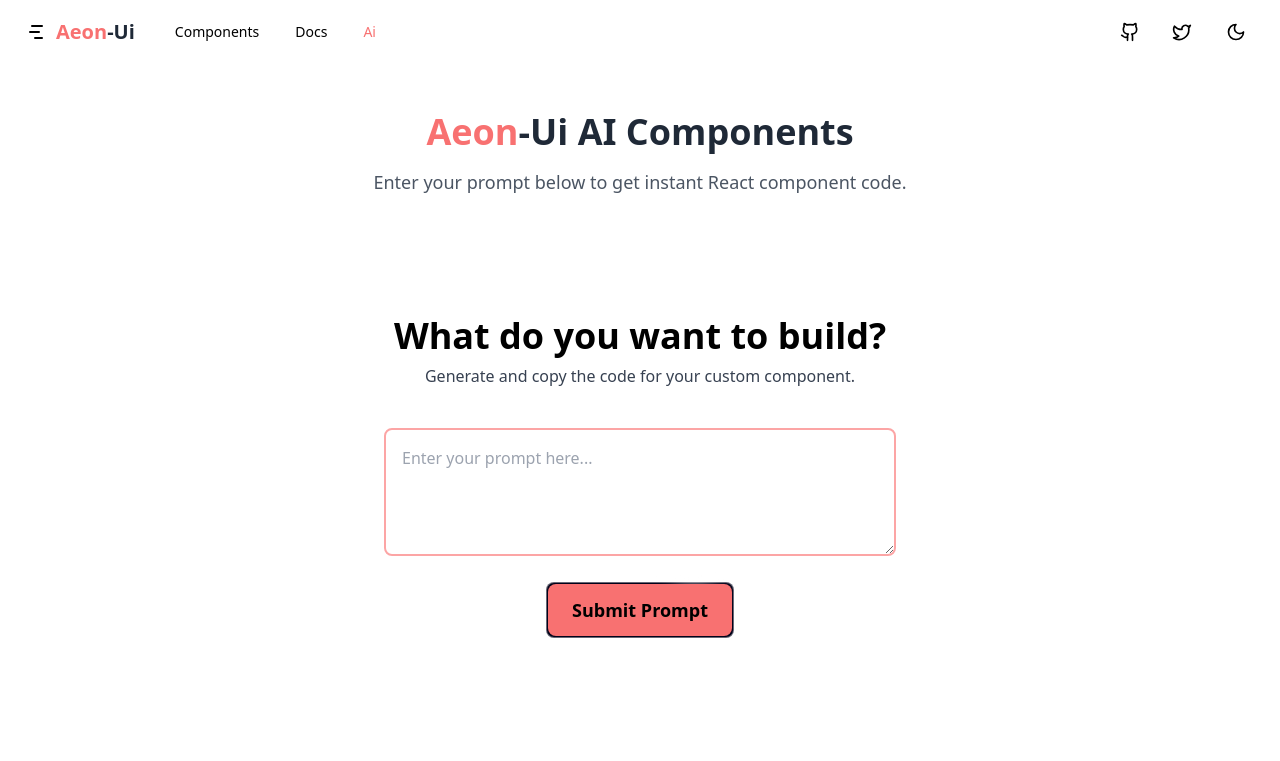
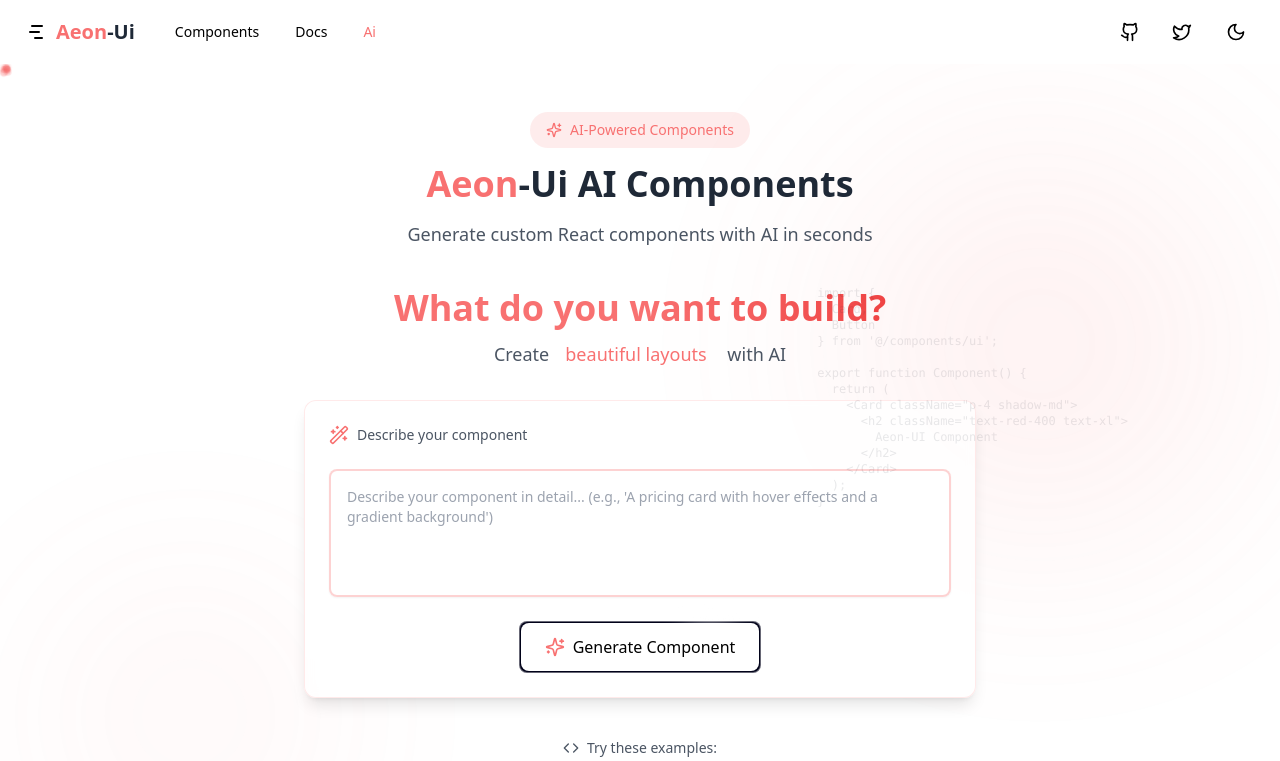
Before and after one commit to Charan1731/Aeon-UI, a Next.js app: page /Ai in a window 1280 px wide. Shown: the top 761 px of the page. Built offline with nearby package versions, Linux system fonts and the light colour scheme.

Commit message:
Changes the UI of the AI page

```diff
--- a/app/Ai/page.tsx
+++ b/app/Ai/page.tsx
@@ -1,15 +1,30 @@
 'use client';
-import { useState } from 'react';
+import { useState, useEffect, useRef } from 'react';
 import { useRouter } from 'next/navigation';
 import axios from 'axios';
 import { HoverBorderGradient } from '@/components/ui/hover-border-gradient';
-import { Wand2 } from 'lucide-react';
+import { Sparkles, RotateCw, Wand2, Code } from 'lucide-react';
+import { motion, AnimatePresence } from 'framer-motion';
+import { Card, CardContent } from '@/components/ui/card';
+import { Textarea } from '@/components/ui/textarea';
+import { FlipWords } from '@/components/ui/flip-words';
+import { Spotlight } from '@/components/ui/spotlight';
 
 export default function PromptPage() {
   const [prompt, setPrompt] = useState('');
   const [loading, setLoading] = useState(false);
   const [error, setError] = useState('');
+  const [isTyping, setIsTyping] = useState(false);
   const router = useRouter();
+  const containerRef = useRef<HTMLDivElement>(null);
+
+  // Example prompts that users can try
+  const examplePrompts = [
+    "Create a navigation bar with dropdown menu",
+    "Build a hero section with animated gradient background",
+    "Make a contact form with validation",
+    "Design a product card with hover effects"
+  ];
 
   const preprompt = `You are tasked with generating a React component based on the user's instructions. Follow these rules:
 1. Use ES6+ syntax and ensure compatibility with React.
@@ -30,7 +45,23 @@ export default function PromptPage() {
 16. donot import anything majorly as it is rendering"
 `;
 
+  useEffect(() => {
+    let timeout: NodeJS.Timeout;
+    if (prompt) {
+      setIsTyping(true);
+      timeout = setTimeout(() => {
+        setIsTyping(false);
+      }, 1000);
+    }
+    return () => clearTimeout(timeout);
+  }, [prompt]);
+
   const handleSubmit = async () => {
+    if (!prompt.trim()) {
+      setError('Please enter a prompt first.');
+      return;
+    }
+
     setLoading(true);
     setError('');
     try {
@@ -57,9 +88,79 @@ export default function PromptPage() {
     }
   };
 
+  const useExamplePrompt = (example: string) => {
+    setPrompt(example);
+  };
+
+  // Particle effect component - but with proper red-400 colors
+  const ParticleBackground = () => {
     return (
-    <div className="max-w-4xl mx-auto px-6 py-12">
-      <header className="text-center mb-10">
+      <div className="absolute inset-0 overflow-hidden pointer-events-none">
+        {[...Array(30)].map((_, i) => (
+          <motion.div
+            key={i}
+            className="absolute w-1.5 h-1.5 rounded-full bg-red-400/40"
+            initial={{
+              x: Math.random() * 100 + "%",
+              y: Math.random() * 100 + "%",
+              scale: Math.random() * 1 + 0.5,
+              opacity: Math.random() * 0.4 + 0.1,
+            }}
+            animate={{
+              y: [
+                Math.random() * 100 + "%",
+                Math.random() * 100 + "%",
+                Math.random() * 100 + "%"
+              ],
+              x: [
+                Math.random() * 100 + "%",
+                Math.random() * 100 + "%",
+                Math.random() * 100 + "%"
+              ],
+            }}
+            transition={{
+              duration: Math.random() * 50 + 30,
+              repeat: Infinity,
+              ease: "linear",
+            }}
+          />
+        ))}
+      </div>
+    );
+  };
+
+  return (
+    <div className="relative min-h-screen overflow-hidden bg-white dark:bg-[#121212]">
+      <div className="flex justify-center overflow-hidden">
+        <Spotlight className="hidden sm:block" fill="pink" />
+      </div>
+
+      {/* Additional background effects */}
+      <ParticleBackground />
+      <div className="absolute top-20 right-10 h-[400px] w-[400px] bg-red-400 rounded-full opacity-10 blur-[120px]" />
+      <div className="absolute bottom-20 left-10 h-[300px] w-[300px] bg-red-400 rounded-full opacity-5 blur-[100px]" />
+
+      <div
+        ref={containerRef}
+        className="max-w-4xl mx-auto py-12 px-6 relative z-10"
+      >
+        <motion.header
+          className="text-center mb-10"
+          initial={{ opacity: 0, y: -20 }}
+          animate={{ opacity: 1, y: 0 }}
+          transition={{ duration: 0.5 }}
+        >
+          <div className="flex items-center justify-center gap-3 mb-4">
+            <motion.div
+              initial={{ opacity: 0, scale: 0.8 }}
+              animate={{ opacity: 1, scale: 1 }}
+              transition={{ duration: 0.5, delay: 0.2 }}
+              className="flex items-center gap-2 px-4 py-2 rounded-full bg-red-500/10 text-red-400"
+            >
+              <Sparkles className="w-4 h-4" />
+              <span className="text-sm font-medium">AI-Powered Components</span>
+            </motion.div>
+          </div>
           <h1 className="sm:text-4xl text-3xl font-bold text-gray-800 dark:text-gray-200">
             <span className="font-bold text-red-400">
               Aeon
@@ -67,22 +168,73 @@ export default function PromptPage() {
             </span>{' '}
             AI Components
           </h1>
-        <p className="text-base sm:text-lg text-gray-600 dark:text-gray-400 mt-4">
-          Enter your prompt below to get instant React component code.
-        </p>
-      </header>
+          <motion.p
+            className="text-base sm:text-lg text-gray-600 dark:text-gray-400 mt-4"
+            initial={{ opacity: 0 }}
+            animate={{ opacity: 1 }}
+            transition={{ delay: 0.3, duration: 0.5 }}
+          >
+            Generate custom React components with AI in seconds
+          </motion.p>
+        </motion.header>
+
         <div className="flex justify-center">
-        <div className="w-full max-w-lg">
-          <h1 className="text-4xl md:mt-20 mt-10 font-semibold text-center">
+          <motion.div
+            className="w-full max-w-2xl"
+            initial={{ opacity: 0, y: 20 }}
+            animate={{ opacity: 1, y: 0 }}
+            transition={{ duration: 0.5, delay: 0.2 }}
+          >
+            <div className="text-center mb-8">
+              <motion.h2
+                className="text-3xl md:text-4xl font-bold mb-3"
+                initial={{ opacity: 0, scale: 0.9 }}
+                animate={{ opacity: 1, scale: 1 }}
+                transition={{ delay: 0.4, duration: 0.5 }}
+              >
+                <span className="bg-gradient-to-r from-red-400 via-red-400 to-red-500 text-transparent bg-clip-text">
                   What do you want to build?
-          </h1>
-          <p className="text-center mt-2 text-gray-700 dark:text-gray-200">
-            Generate and copy the code for your custom component.
-          </p>
-            <div className="mt-10">
-            <textarea
-              className="rounded-lg w-full h-32 p-4 border-2 border-red-300 focus:outline-none focus:ring-1 focus:ring-red-400"
-              placeholder="Enter your prompt here..."
+                </span>
+              </motion.h2>
+              <motion.div
+                className="mt-3 text-lg flex items-center justify-center gap-2"
+                initial={{ opacity: 0 }}
+                animate={{ opacity: 1 }}
+                transition={{ delay: 0.6, duration: 0.5 }}
+              >
+                <span className="text-gray-600 dark:text-gray-300">Create</span>
+                <FlipWords
+                  className="text-red-400 font-medium"
+                  words={[
+                    "stunning UI components",
+                    "beautiful layouts",
+                    "interactive elements",
+                    "responsive designs"
+                  ]}
+                  duration={3000}
+                />
+                <span className="text-gray-600 dark:text-gray-300">with AI</span>
+              </motion.div>
+            </div>
+
+            <motion.div
+              className="group"
+              initial={{ opacity: 0, y: 30 }}
+              animate={{ opacity: 1, y: 0 }}
+              transition={{ delay: 0.5, duration: 0.6 }}
+              whileHover={{ scale: 1.01 }}
+            >
+              <Card className="relative overflow-hidden backdrop-blur-sm bg-white/80 dark:bg-black/40 border border-red-200/40 dark:border-red-500/20 shadow-lg">
+                <CardContent className="p-6">
+                  <div className="flex items-center gap-2 mb-6 text-gray-600 dark:text-gray-300">
+                    <Wand2 className="w-5 h-5 text-red-400" />
+                    <span className="text-sm">Describe your component</span>
+                  </div>
+
+                  <Textarea
+                    className="rounded-lg w-full min-h-32 p-4 border-2 border-red-300/50 dark:border-red-500/20 focus:outline-none focus:ring-2 focus:ring-red-400 bg-white/70 dark:bg-black/60 transition-all duration-300 resize-none shadow-sm text-gray-800 dark:text-gray-100"
+                    placeholder="Describe your component in detail... (e.g., 'A pricing card with hover effects and a gradient background')"
+                    value={prompt}
                     onChange={(e) => setPrompt(e.target.value)}
                     onKeyDown={(e) => {
                       if (e.key === 'Enter' && !e.shiftKey) {
@@ -91,27 +243,110 @@ export default function PromptPage() {
                       }
                     }}
                   />
-            </div>
+
+                  <AnimatePresence>
+                    {isTyping && (
+                      <motion.div
+                        initial={{ opacity: 0 }}
+                        animate={{ opacity: 1 }}
+                        exit={{ opacity: 0 }}
+                        className="text-sm text-gray-500 dark:text-gray-400 mt-2 text-right italic"
+                      >
+                        Typing...
+                      </motion.div>
+                    )}
+                  </AnimatePresence>
+
                   {error && (
-            <div className="mt-2 text-red-500 text-center">{error}</div>
+                    <motion.div
+                      initial={{ opacity: 0, y: -10 }}
+                      animate={{ opacity: 1, y: 0 }}
+                      className="mt-3 text-red-500 text-center font-medium p-2 rounded-lg bg-red-50 dark:bg-red-900/20"
+                    >
+                      {error}
+                    </motion.div>
                   )}
-            <div className="mt-5 flex justify-center">
-            {/* <button
-              className="bg-red-400 dark:bg-red-400 text-white h-10 w-32 rounded-lg transition-colors duration-300 hover:bg-red-500 dark:hover:bg-red-500 focus:outline-none focus:ring-2 focus:ring-red-400 dark:focus:ring-red-600"
-              onClick={handleSubmit}
-              disabled={loading}
-            >
-              {loading ? 'Loading...' : 'Submit Prompt'}
-            </button> */}
+
+                  <div className="mt-6 flex justify-center">
                     <HoverBorderGradient
                       containerClassName="rounded-lg"
-              className="dark:bg-red-400 bg-red-400 text-black dark:text-white flex items-center justify-center gap-2 px-6 py-3 text-lg font-bold cursor-pointer transition-colors mx-auto"
+                      className="dark:bg-black bg-white text-black dark:text-white flex items-center justify-center gap-2 px-6 py-3"
                       as="button"
                       onClick={handleSubmit}
                     >
-              {loading ? 'Analyzing...' : 'Submit Prompt'}
+                      {loading ? (
+                        <>
+                          <RotateCw className="w-5 h-5 animate-spin text-red-400" />
+                          <span className="text-base font-medium">Generating...</span>
+                        </>
+                      ) : (
+                        <>
+                          <Sparkles className="w-5 h-5 text-red-400" />
+                          <span className="text-base font-medium">Generate Component</span>
+                        </>
+                      )}
                     </HoverBorderGradient>
                   </div>
+                </CardContent>
+              </Card>
+            </motion.div>
+
+            <div className="mt-10">
+              <motion.p
+                className="text-sm text-center mb-4 text-gray-600 dark:text-gray-400 flex items-center justify-center gap-2"
+                initial={{ opacity: 0 }}
+                animate={{ opacity: 1 }}
+                transition={{ delay: 0.7, duration: 0.5 }}
+              >
+                <Code className="h-4 w-4" />
+                <span>Try these examples:</span>
+              </motion.p>
+              <div className="grid grid-cols-1 sm:grid-cols-2 gap-3">
+                {examplePrompts.map((example, index) => (
+                  <motion.button
+                    key={index}
+                    initial={{ opacity: 0, x: index % 2 === 0 ? -20 : 20 }}
+                    animate={{ opacity: 1, x: 0 }}
+                    transition={{ delay: 0.8 + index * 0.1, duration: 0.5 }}
+                    whileHover={{
+                      scale: 1.03,
+                      backgroundColor: 'rgba(248, 113, 113, 0.05)'
+                    }}
+                    whileTap={{ scale: 0.98 }}
+                    className="text-sm p-3 rounded-lg bg-white/40 dark:bg-gray-800/40 backdrop-blur-sm hover:bg-white dark:hover:bg-gray-800 text-gray-700 dark:text-gray-300 border border-gray-200/50 dark:border-gray-700/50 transition-all text-left shadow-sm"
+                    onClick={() => useExamplePrompt(example)}
+                  >
+                    {example}
+                  </motion.button>
+                ))}
+              </div>
+            </div>
+
+            {/* Decorative code snippets with the Aeon-UI styling */}
+            <motion.div
+              className="absolute -right-10 top-1/4 opacity-5 dark:opacity-10 text-gray-800 dark:text-white hidden lg:block"
+              initial={{ opacity: 0, x: 20 }}
+              animate={{ opacity: 0.1, x: 0 }}
+              transition={{ delay: 1, duration: 0.8 }}
+            >
+              <pre className="text-xs">
+                {`import {
+  Card,
+  Button
+} from '@/components/ui';
+
+export function Component() {
+  return (
+    <Card className="p-4 shadow-md">
+      <h2 className="text-red-400 text-xl">
+        Aeon-UI Component
+      </h2>
+    </Card>
+  );
+}`}
+              </pre>
+            </motion.div>
+          </motion.div>
         </div>
       </div>
     </div>
```
Lines whose indentation alone changed are shown as unchanged.
